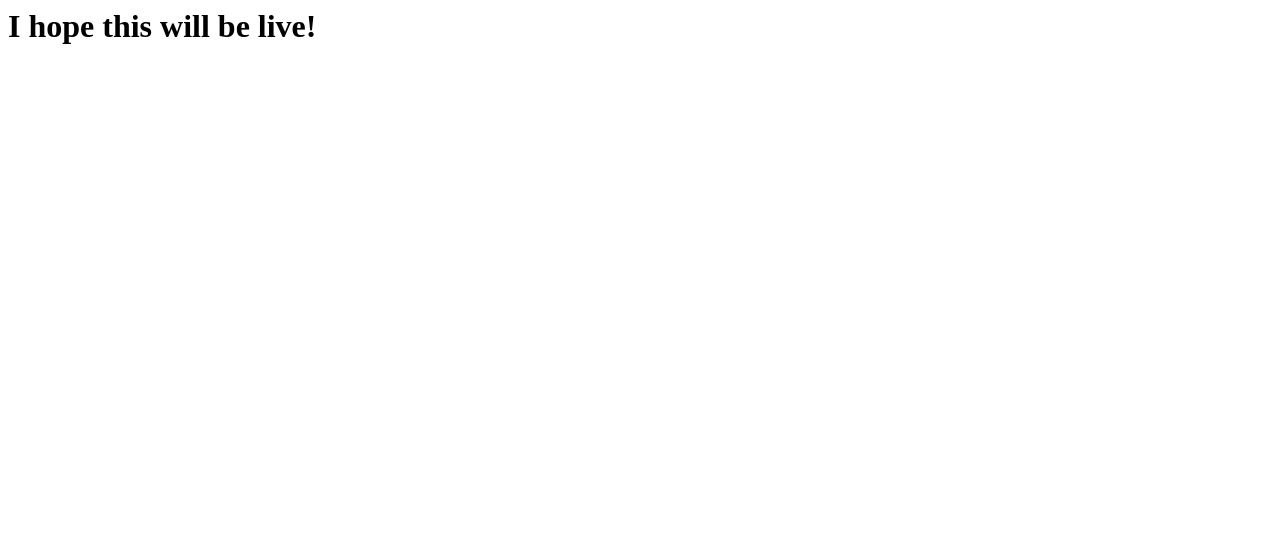
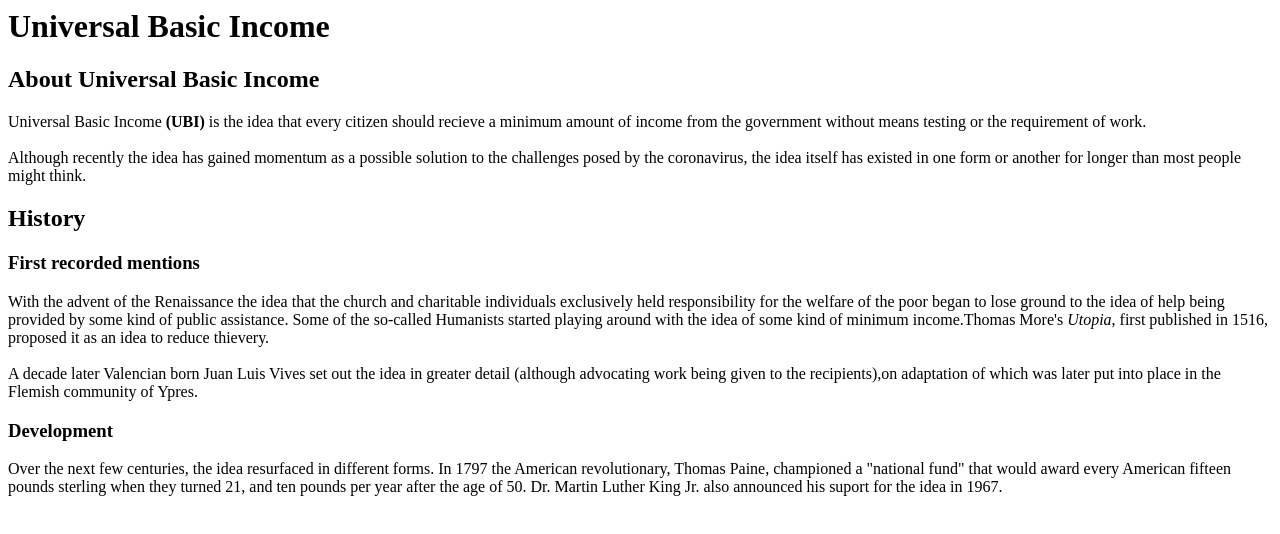
Before and after one commit to Ianm122/Testing-2, a plain HTML site: page index.html in a window 1280 px wide. Drawn offline with Linux system fonts and the light colour scheme.

Commit message:
Update index.html

```diff
--- a/index.html
+++ b/index.html
@@ -1 +1,26 @@
-<h1>I hope this will be live!</h1>
+<body>
+  <h1>Universal Basic Income</h1>
+  <div id "introduction">
+    <h2>About Universal Basic Income</h2>
+    <p>Universal Basic Income <strong>(UBI)</strong>
+      is the idea that every citizen should recieve a minimum amount of income from the government
+      without means testing or the requirement of work.<br></br>Although recently the idea has gained momentum as a possible solution to the challenges posed
+  by the coronavirus, the idea itself has existed in one form or another for longer than most people might think.</p>
+</div>
+
+<div id "history">
+<h2>History</h2>
+  <h3>First recorded mentions</h3>
+  <p>With the advent of the Renaissance the idea that the church and charitable individuals exclusively held responsibility for the welfare of the poor
+    began to lose ground to the idea of help being provided by some kind of public assistance. Some of the so-called Humanists started
+    playing around with the idea of some kind of minimum income.Thomas More's <em>Utopia</em>, first published in 1516, proposed
+    it as an idea to reduce thievery.<br></br>A decade later Valencian born Juan Luis Vives set out the idea in greater detail (although advocating work being given to the recipients),on adaptation of which was later put
+into place in the Flemish community of Ypres.</p>
+  <h3>Development</h3>
+<p>Over the next few centuries, the idea resurfaced in different forms. In 1797 the American revolutionary, Thomas Paine, championed
+a "national fund" that would award every American fifteen pounds sterling when they turned 21, and ten pounds per year after the age of 50.
+  Dr. Martin Luther King Jr. also announced his suport for the idea in 1967.</p>
+
+
+
+</body>
```
